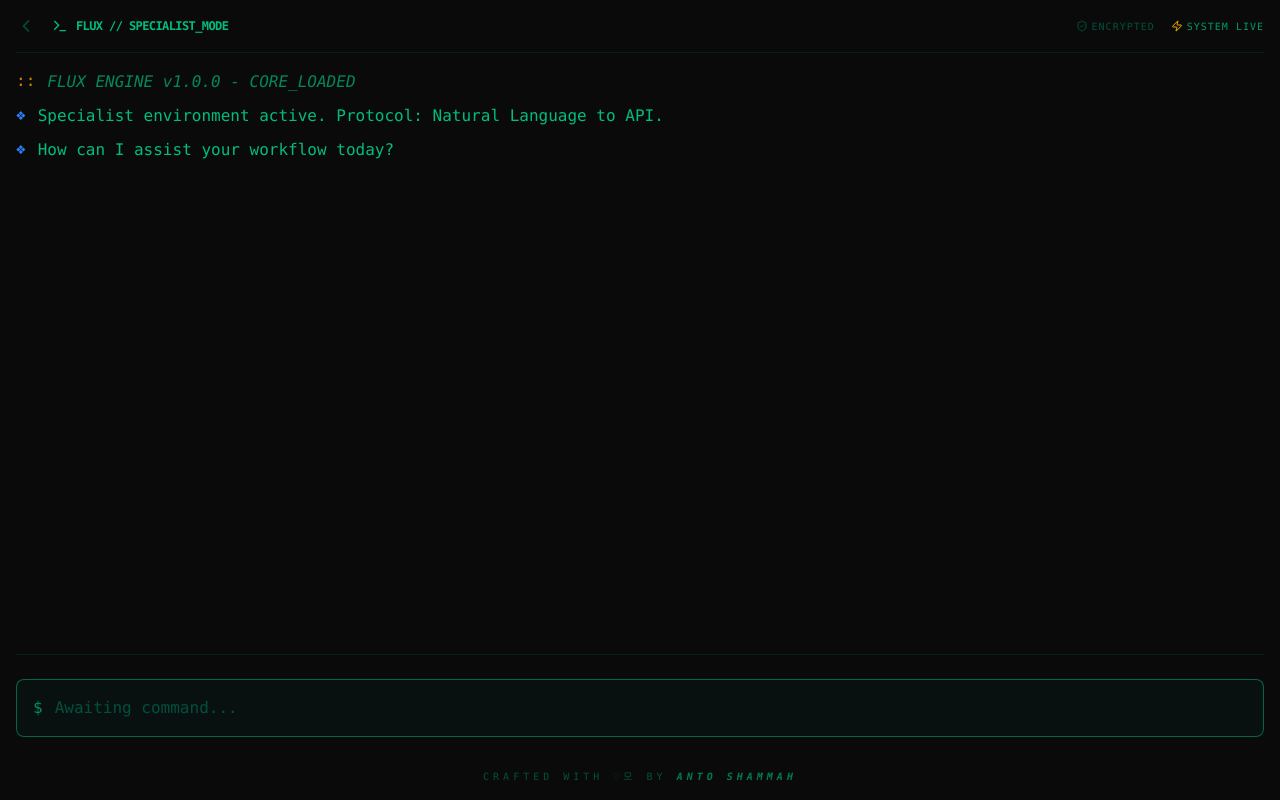
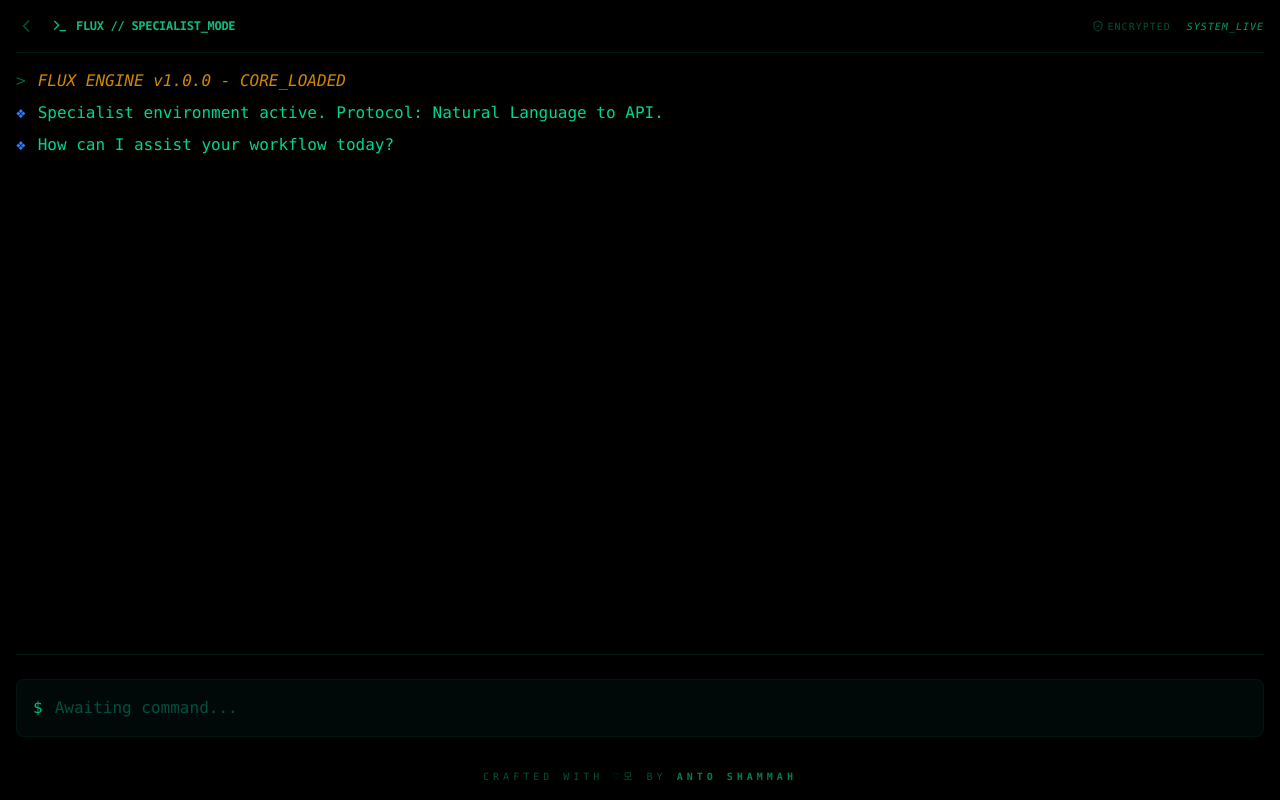
Before and after one commit to AntoShammah/flux, a Next.js app: page /specialist in a window 1280 px wide. Built offline with nearby package versions, Linux system fonts and the light colour scheme.

Commit message:
Refactor command handling and UI components

```diff
--- a/app/specialist/page.tsx
+++ b/app/specialist/page.tsx
@@ -23,24 +23,20 @@ export default function SpecialistTerminal() {
   const handleCommand = (e: React.FormEvent) => {
     e.preventDefault();
     if (!input.trim()) return;
-
-    // Add user message
-    const newHistory = [...history, { role: 'user', text: input }];
-    setHistory(newHistory);
+    setHistory([...history, { role: 'user', text: input }]);
+    const currentInput = input;
     setInput('');
 
-    // Simulate Flux Engine Processing
     setTimeout(() => {
       setHistory(prev => [...prev, {
         role: 'ai',
-        text: `Analyzing "${input}"... Action mapped to GET /api/v1/resources. Execution pending.`
+        text: `Flux analyzed "${currentInput}". Action: GET /api/v1/status. Execution pending.`
       }]);
     }, 600);
   };
 
   return (
-    <div className="min-h-screen bg-[#0a0a0a] text-emerald-500 font-mono p-4 flex flex-col selection:bg-emerald-500/30">
-      {/* Terminal Header */}
+    <div className="min-h-screen bg-black text-[#10b981] font-mono p-4 flex flex-col">
       <header className="flex justify-between items-center border-b border-emerald-900/30 pb-4 mb-4">
         <div className="flex items-center gap-4">
           <Link href="/" className="text-emerald-900 hover:text-emerald-500 transition-colors">
@@ -48,33 +44,31 @@ export default function SpecialistTerminal() {
           </Link>
           <div className="flex items-center gap-2">
             <Terminal className="w-4 h-4" />
-            <span className="text-xs font-black tracking-tighter uppercase">Flux // Specialist_Mode</span>
+            <span className="text-xs font-bold uppercase tracking-tight">Flux // Specialist_Mode</span>
           </div>
         </div>
-        <div className="flex items-center gap-4 text-[10px] uppercase tracking-widest text-emerald-900">
+        <div className="flex items-center gap-4 text-[10px] uppercase text-emerald-900 tracking-widest">
           <span className="flex items-center gap-1"><ShieldCheck className="w-3 h-3"/> Encrypted</span>
-          <span className="flex items-center gap-1 text-emerald-600"><Zap className="w-3 h-3 text-yellow-500"/> System Live</span>
+          <span className="text-emerald-600 italic">System_Live</span>
         </div>
       </header>
 
-      {/* Terminal Output */}
-      <div ref={scrollRef} className="flex-1 overflow-y-auto space-y-2 mb-6 scrollbar-hide">
+      <div ref={scrollRef} className="flex-1 overflow-y-auto space-y-2 mb-6">
         {history.map((msg, i) => (
-          <div key={i} className="flex gap-3 animate-in fade-in slide-in-from-left duration-300">
-            <span className={`shrink-0 ${msg.role === 'ai' ? 'text-blue-500' : msg.role === 'system' ? 'text-yellow-600' : 'text-emerald-800'}`}>
-              {msg.role === 'ai' ? '❖' : msg.role === 'system' ? '::' : '>'}
+          <div key={i} className="flex gap-3">
+            <span className={msg.role === 'ai' ? 'text-blue-500' : 'text-emerald-800'}>
+              {msg.role === 'ai' ? '❖' : '>'}
             </span>
-            <p className={`leading-relaxed ${msg.role === 'system' ? 'italic opacity-70' : ''}`}>
+            <p className={msg.role === 'system' ? 'text-yellow-600 italic' : 'text-emerald-400'}>
               {msg.text}
             </p>
           </div>
         ))}
       </div>
 
-      {/* Terminal Input Area */}
-      <div className="border-t border-emerald-900/30 pt-6 relative">
-        <form onSubmit={handleCommand} className="flex items-center gap-3 bg-emerald-950/20 p-4 rounded-lg border border-emerald-900/20 focus-within:border-emerald-500/50 transition-all">
-          <span className="text-emerald-500 animate-pulse">$</span>
+      <div className="border-t border-emerald-900/30 pt-6">
+        <form onSubmit={handleCommand} className="flex items-center gap-3 bg-emerald-950/20 p-4 rounded-lg border border-emerald-900/20">
+          <span className="text-emerald-500">$</span>
           <input
             className="bg-transparent border-none outline-none w-full text-emerald-400 placeholder:text-emerald-900"
             placeholder="Awaiting command..."
@@ -84,10 +78,9 @@ export default function SpecialistTerminal() {
           />
         </form>
 
-        {/* THE SIGNATURE */}
         <div className="mt-8 flex justify-center">
           <p className="text-[10px] text-emerald-900 font-medium uppercase tracking-[0.4em]">
-            crafted with ♡모 by <span className="text-emerald-700 font-black italic">Anto Shammah</span>
+            crafted with ♡모 by <span className="text-emerald-700 font-black">Anto Shammah</span>
           </p>
         </div>
       </div>
```
